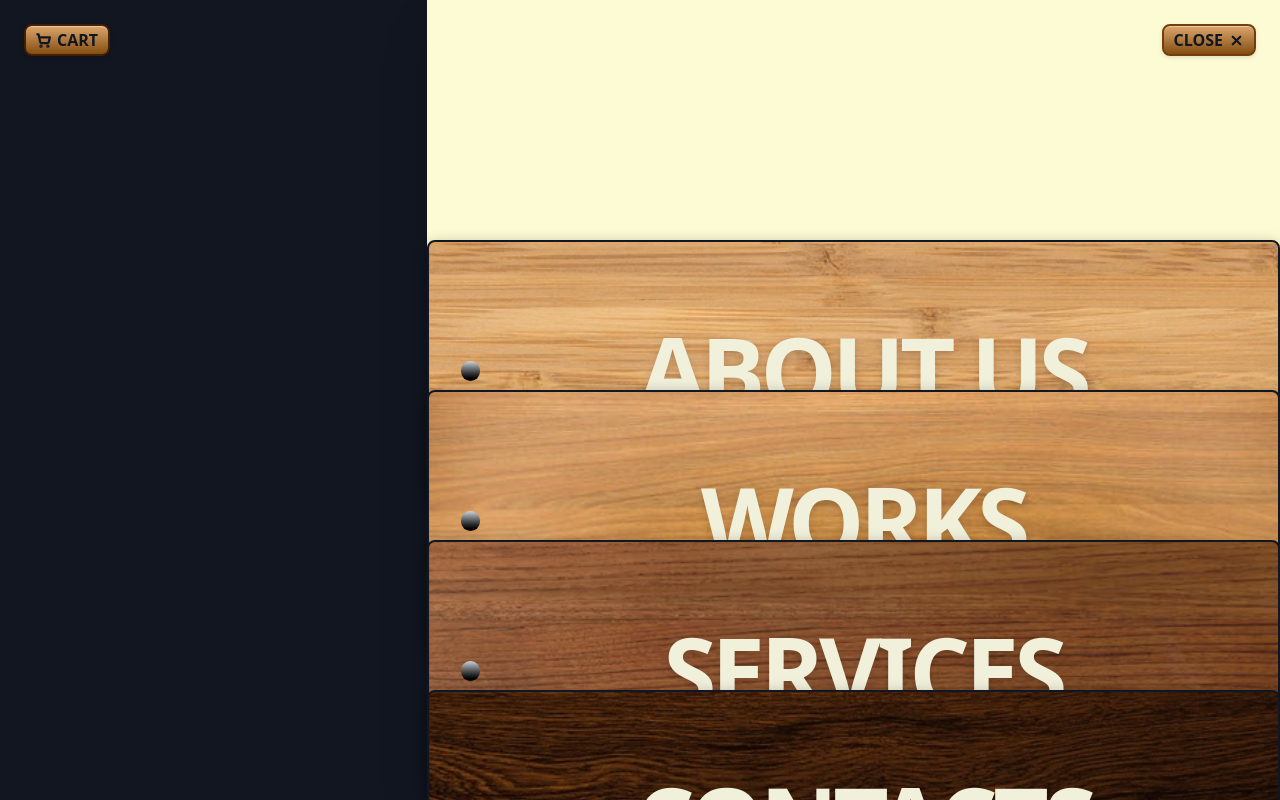
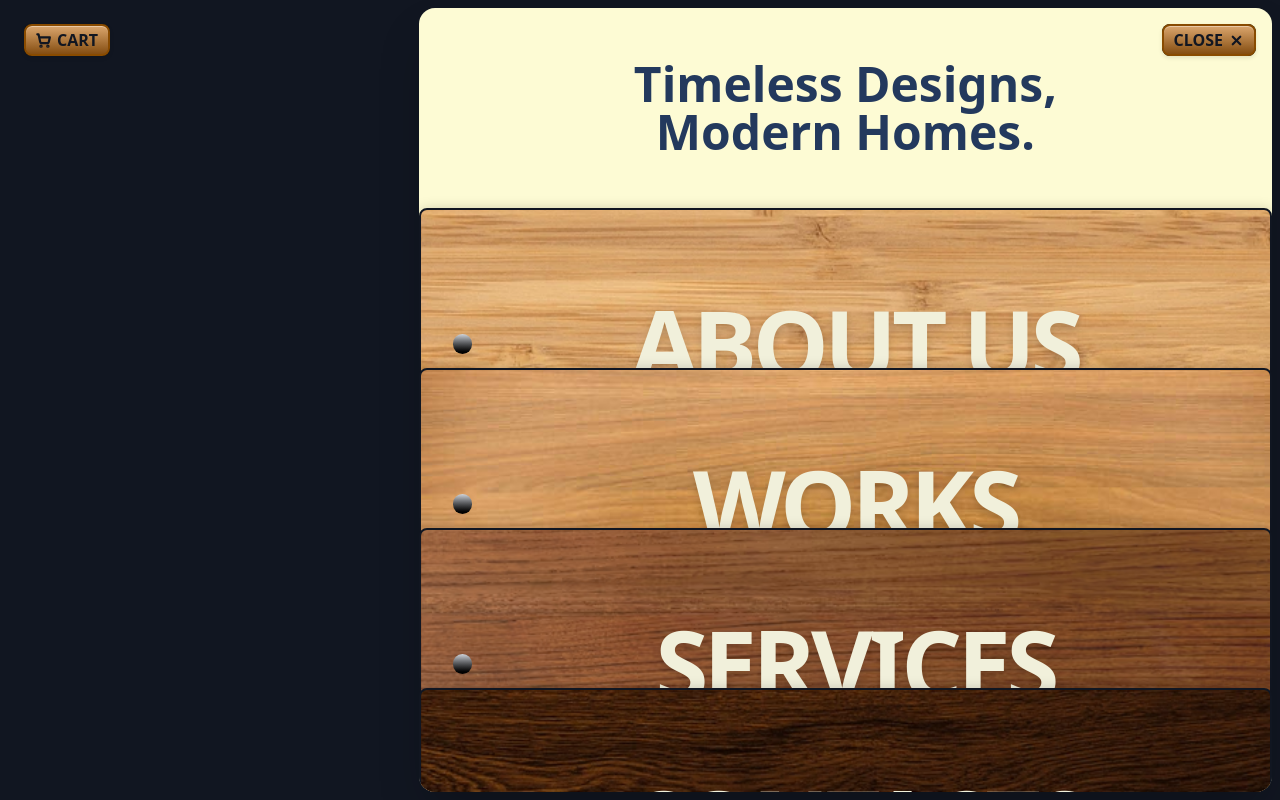
Before and after one commit to xddinside/pixxelhack-demo, a React (Vite) app: page / in a window 1280 px wide. Both pictures are taken after a click on the button "MENU". Built offline with nearby package versions, Linux system fonts and the light colour scheme.

Commit message:
improve header of menu

```diff
--- a/src/components/Navbar.jsx
+++ b/src/components/Navbar.jsx
@@ -47,11 +47,13 @@ const Navbar = () => {
     exit: { opacity: 0, scale: 0.95, transition: { duration: 0.1 } }
   };
 
+  const buttonClassnames = "relative z-10 px-2 py-0.5 border-yellow-800 border-2 rounded-lg text-black shadow-[inset_0_1px_0_rgba(255,255,255,0.4),0_2px_4px_rgba(0,0,0,0.1)]"
+
   return (
     <nav className="fixed top-0 left-0 w-full p-6 flex justify-between items-center z-50">
-      <div className="relative">
+      <div className="relative z-[60]">
         <motion.button
-          className="relative z-10 px-2 py-0.5 rounded-lg border-yellow-950 border-2 text-black shadow-[inset_0_1px_0_rgba(255,255,255,0.4),0_2px_4px_rgba(0,0,0,0.1)]"
+          className={buttonClassnames}
           variants={buttonVariants}
           initial="initial"
           whileHover="hover"
@@ -66,7 +68,7 @@ const Navbar = () => {
         <AnimatePresence>
           <motion.div
             key="cart-shadow"
-            className="absolute top-0 left-0 w-full h-full rounded-lg bg-og-black"
+            className="absolute top-0 left-0 w-full h-full rounded-lg bg-og-black z-[5]"
             variants={shadowVariants}
             initial="hidden"
             animate="visible"
@@ -76,10 +78,10 @@ const Navbar = () => {
         </AnimatePresence>
       </div>
 
-      <div className="relative">
+      <div className="relative z-[60]">
         <motion.button
           onClick={toggleMenu}
-          className="relative z-10 px-2 py-0.5 rounded-lg border-yellow-900 border-2 text-black shadow-[inset_0_1px_0_rgba(255,255,255,0.4),0_2px_4px_rgba(0,0,0,0.1)]"
+          className={buttonClassnames}
           variants={buttonVariants}
           initial="initial"
           whileHover="hover"
@@ -101,7 +103,7 @@ const Navbar = () => {
         <AnimatePresence>
           <motion.div
             key="menu-shadow"
-            className="absolute top-0 left-0 w-full h-full rounded-lg bg-og-black"
+            className="absolute top-0 left-0 w-full h-full rounded-lg bg-og-black z-[5]"
             variants={shadowVariants}
             initial="hidden"
             animate="visible"
@@ -109,11 +111,11 @@ const Navbar = () => {
             style={{ willChange: 'opacity, transform' }}
           />
         </AnimatePresence>
+      </div>
 
-        <AnimatePresence>
-          {isOpen && <MenuOverlay />}
-        </AnimatePresence>
-      </div>
+      <AnimatePresence>
+        {isOpen && <MenuOverlay />}
+      </AnimatePresence>
     </nav>
   );
 };
--- a/src/components/ui/MenuItem.jsx
+++ b/src/components/ui/MenuItem.jsx
@@ -5,7 +5,7 @@ const MenuItem = ({ index, text, hoveredIndex, onHoverStart, onHoverEnd, itemCou
   const isHovered = hoveredIndex === index;
   const isAnyHovered = hoveredIndex !== null;
 
-  const CONTAINER_PADDING_TOP_VH = 25;
+  const CONTAINER_PADDING_TOP_VH = 20;
   const TOTAL_CARD_SPACE_VH = 100 - CONTAINER_PADDING_TOP_VH;
   const EXPANDED_HEIGHT_VH = 35;
   const COLLAPSED_OVERLAP_VH = 14;
--- a/src/components/ui/MenuOverlay.jsx
+++ b/src/components/ui/MenuOverlay.jsx
@@ -19,14 +19,17 @@ const MenuOverlay = () => {
 
   return (
     <motion.div
-      className="fixed top-0 right-0 h-full w-full md:w-4/5 lg:w-2/3 shadow-2xl bg-[#FDFBD4]"
+      className="fixed top-2 right-2 bottom-2 left-2 md:left-auto md:w-4/5 lg:w-2/3 rounded-2xl shadow-2xl bg-[#FDFBD4] overflow-hidden"
       variants={overlayVariants}
       initial="hidden"
       animate="visible"
       exit="hidden"
       transition={{ duration: 0.2, ease: 'easeInOut' }}
     >
-      <div className="relative w-full h-full pt-[30vh]">
+      <div className='text-[#23395d] text-5xl font-semibold h-[25vh] flex flex-col justify-center items-center'>
+      <span>Timeless Designs,</span> <span>Modern Homes.</span>
+      </div>
+      <div className="relative w-full h-full">
         {menuItems.map((item, index) => (
           <MenuItem
             key={index}
```
Also changed, not shown: public/paper.jpg (added).
